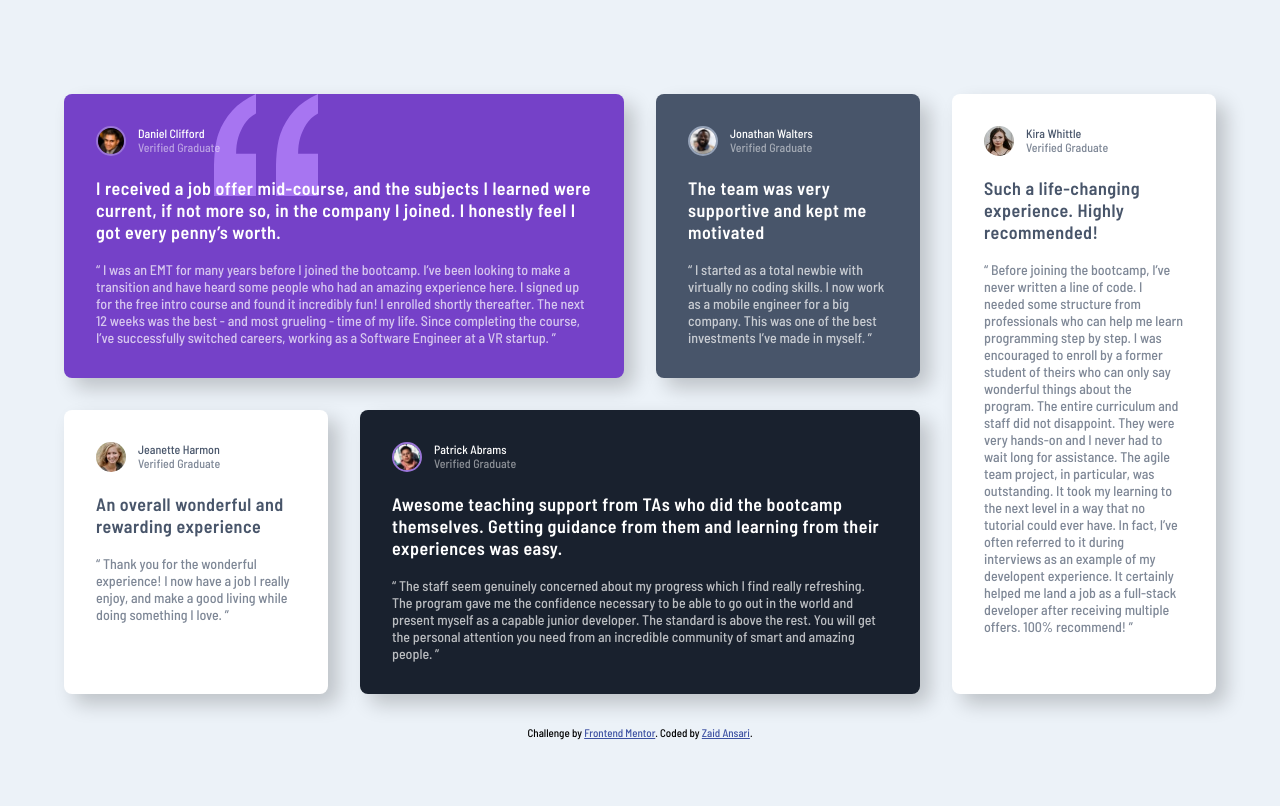
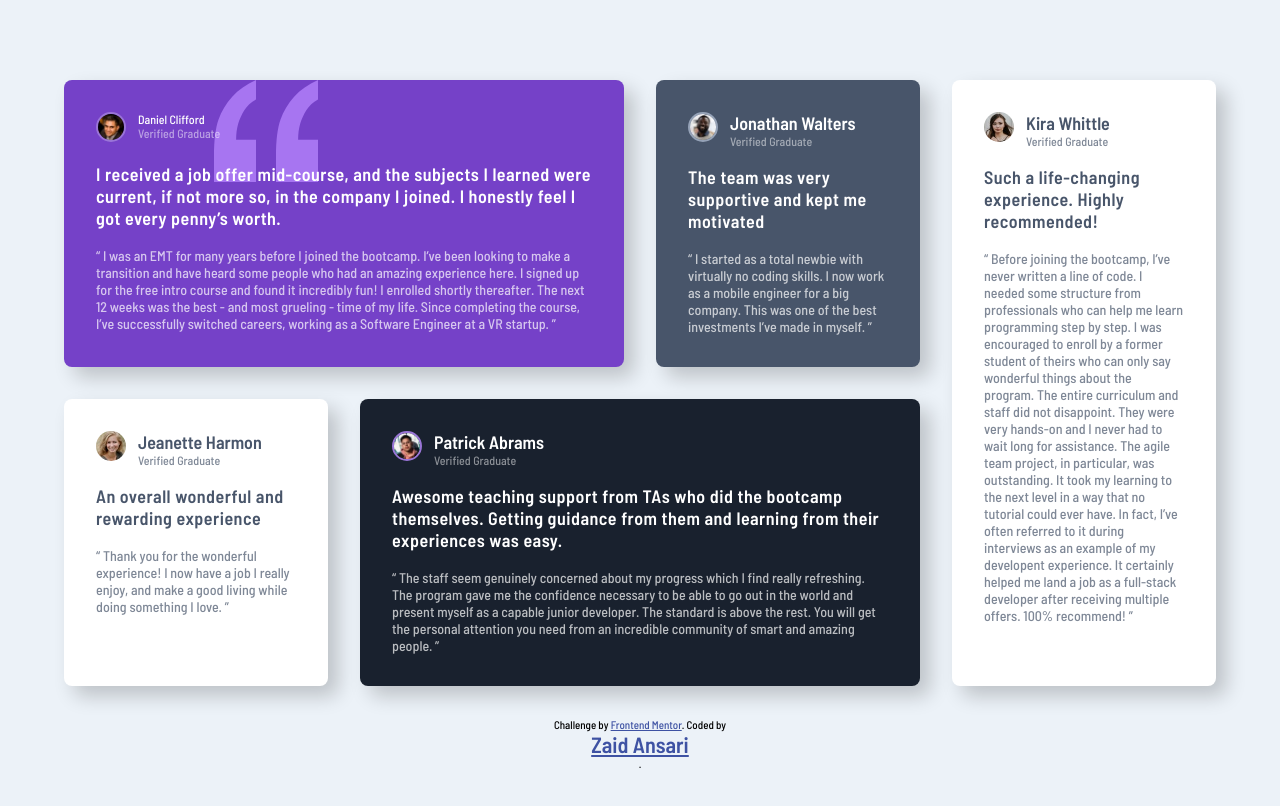
Before and after one commit to zaidansari42/FEM-Testimonials-grid-section, a plain HTML site: page index.html in a window 1280 px wide. Drawn offline with Linux system fonts and the light colour scheme.

Commit message:
added h1 and h2

```diff
--- a/index.html
+++ b/index.html
@@ -51,7 +51,7 @@
           </div>
           <div class="name_list">
             <ul>
-              <li class="grad_name">Jonathan Walters</li>
+              <li class="grad_name"><h2>Jonathan Walters</h2></li>
               <li class="verification">Verified Graduate</li>
             </ul>
           </div>
@@ -73,7 +73,7 @@
           </div>
           <div class="name_list">
             <ul>
-              <li class="grad_name">Jeanette Harmon</li>
+              <li class="grad_name"><h2>Jeanette Harmon</h2></li>
               <li class="verification">Verified Graduate</li>
             </ul>
           </div>
@@ -92,7 +92,7 @@
           </div>
           <div class="name_list">
             <ul>
-              <li class="grad_name">Patrick Abrams</li>
+              <li class="grad_name"><h2>Patrick Abrams</h2></li>
               <li class="verification">Verified Graduate</li>
             </ul>
           </div>
@@ -119,7 +119,7 @@
           </div>
           <div class="name_list">
             <ul>
-              <li class="grad_name">Kira Whittle</li>
+              <li class="grad_name"><h2>Kira Whittle</h2></li>
               <li class="verification">Verified Graduate</li>
             </ul>
           </div>
@@ -147,7 +147,8 @@
       Challenge by
       <a href="https://www.frontendmentor.io?ref=challenge" target="_blank"
         >Frontend Mentor</a
-      >. Coded by <a href="https://github.com/zaidansari42">Zaid Ansari</a>.
+      >. Coded by
+      <a href="https://github.com/zaidansari42"><h1>Zaid Ansari</h1></a>.
     </footer>
   </body>
 </html>
```
